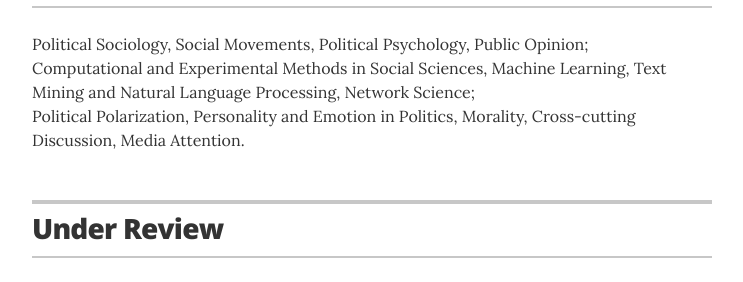
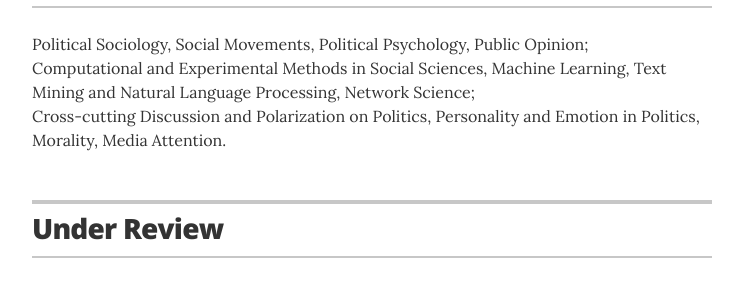
Before and after one commit to ChangdongOh/ChangdongOh.github.io, a Jekyll site: the page built from index.html, in a window 1280 px wide and 900 px high, scrolled down 784 px. Shown: the part 154-436 px from the top of the window, without its empty margins (268-1011 px from the left). Built offline with Jekyll 4.4.1, drawn with Linux system fonts in a browser that asks for light colours.

Commit message:
change the description on academic interests

```diff
--- a/_data/interests.yml
+++ b/_data/interests.yml
@@ -1,2 +1,2 @@
 # Interests
-- description: Political Sociology, Social Movements, Political Psychology, Public Opinion; <br>Computational and Experimental Methods in Social Sciences, Machine Learning, Text Mining and Natural Language Processing, Network Science; <br>Political Polarization, Personality and Emotion in Politics, Morality, Cross-cutting Discussion, Media Attention.
+- description: Political Sociology, Social Movements, Political Psychology, Public Opinion; <br>Computational and Experimental Methods in Social Sciences, Machine Learning, Text Mining and Natural Language Processing, Network Science; <br>Cross-cutting Discussion and Polarization on Politics, Personality and Emotion in Politics, Morality, Media Attention.
```
